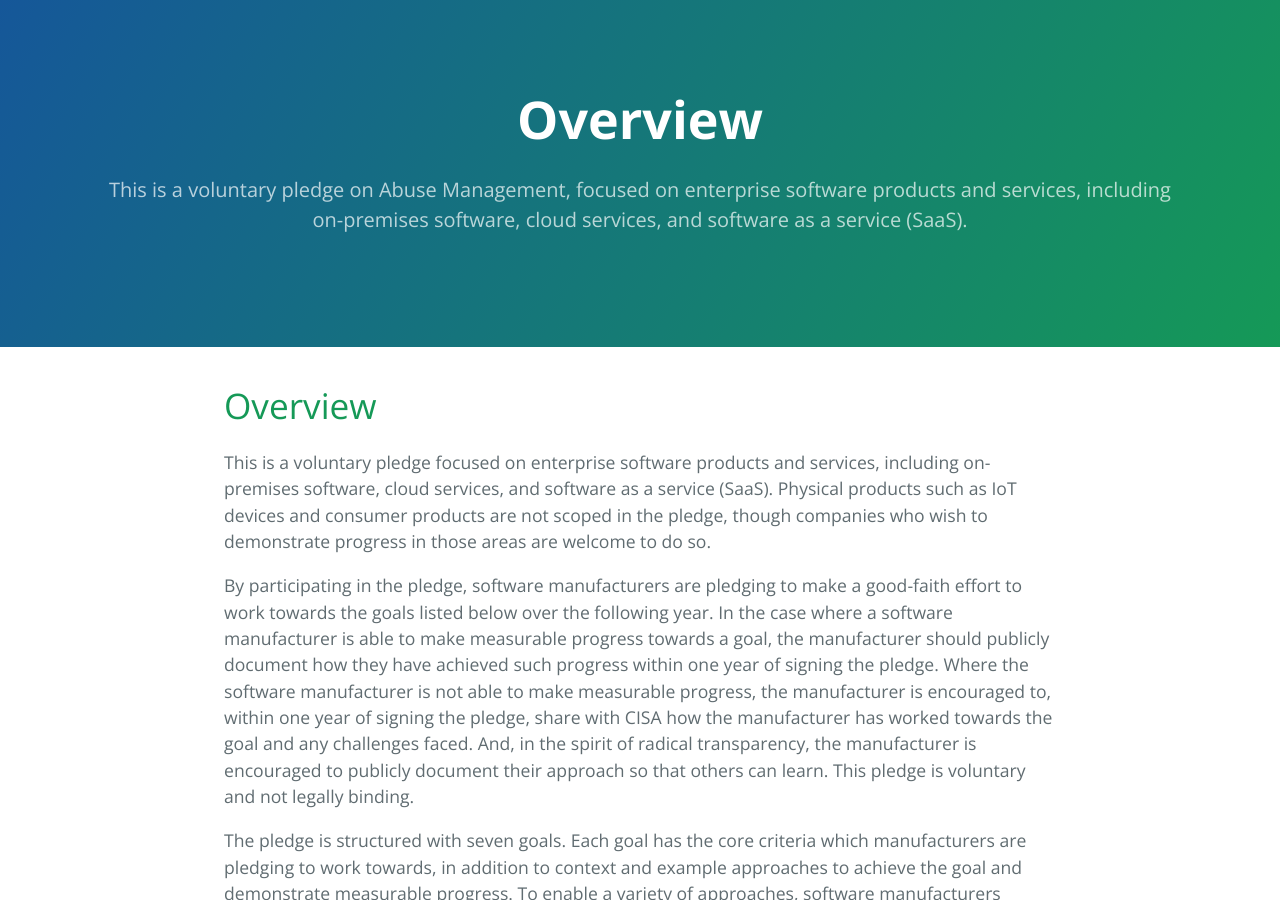
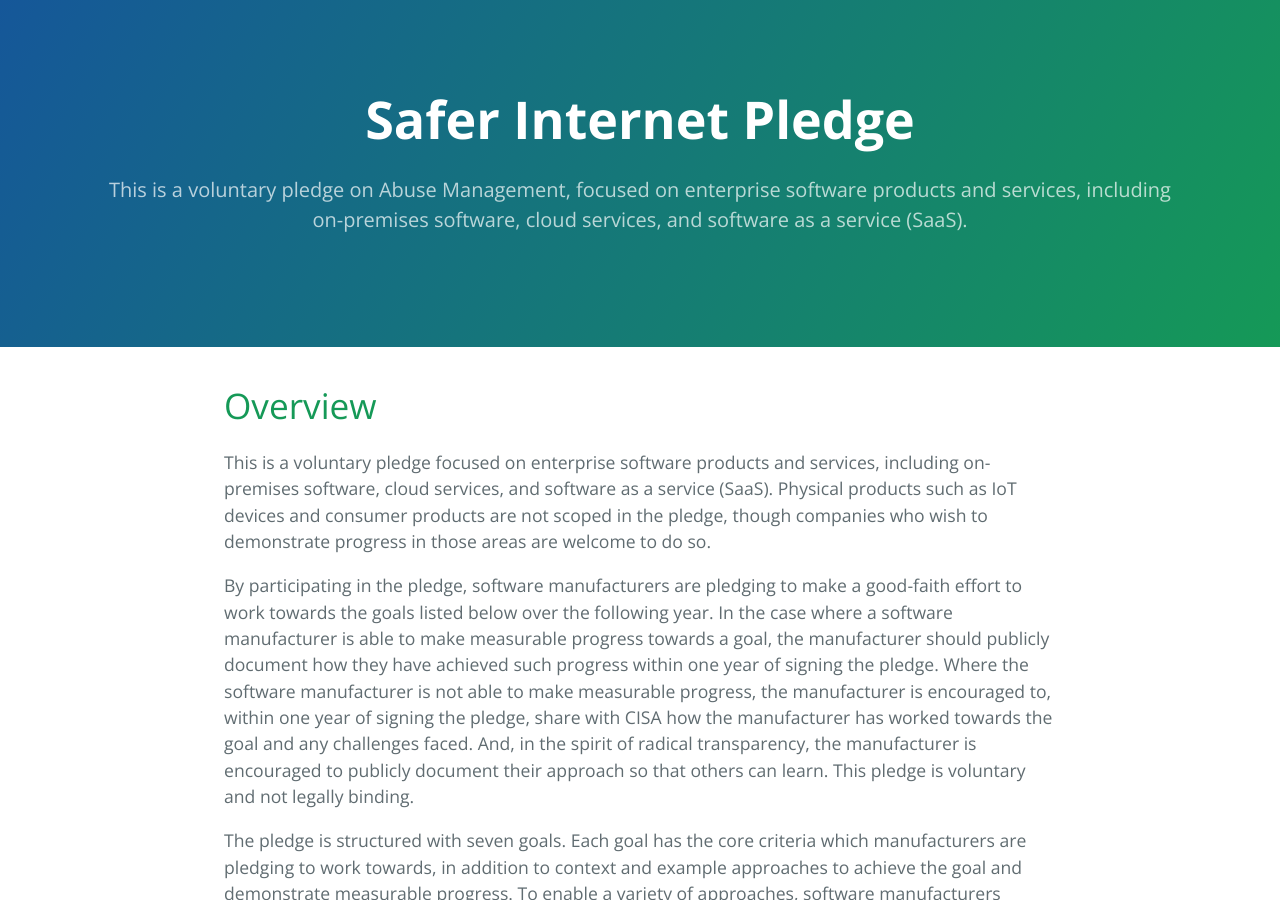
Before and after one commit to andrew-wung/saferinternet, a Jekyll site: the page built from index.md, in a window 1280 px wide and 900 px high. Built offline with Jekyll 4.4.1, drawn with Linux system fonts in a browser that asks for light colours; our own code applies the rules of GitHub Pages for plain Markdown files.

Commit message:
Update default.html

```diff
--- a/_layouts/default.html
+++ b/_layouts/default.html
@@ -16,7 +16,7 @@
     <a id="skip-to-content" href="#content">Skip to the content.</a>
 
     <header class="page-header" role="banner">
-      <h1 class="project-name">{{ page.title | default: site.title | default: site.github.repository_name }}</h1>
+      <h1 class="project-name">{{ "Safer Internet Pledge" | default: site.title | default: site.github.repository_name }}</h1>
       <h2 class="project-tagline">{{ page.description | default: site.description | default: site.github.project_tagline }}</h2>
     </header>
 
```
